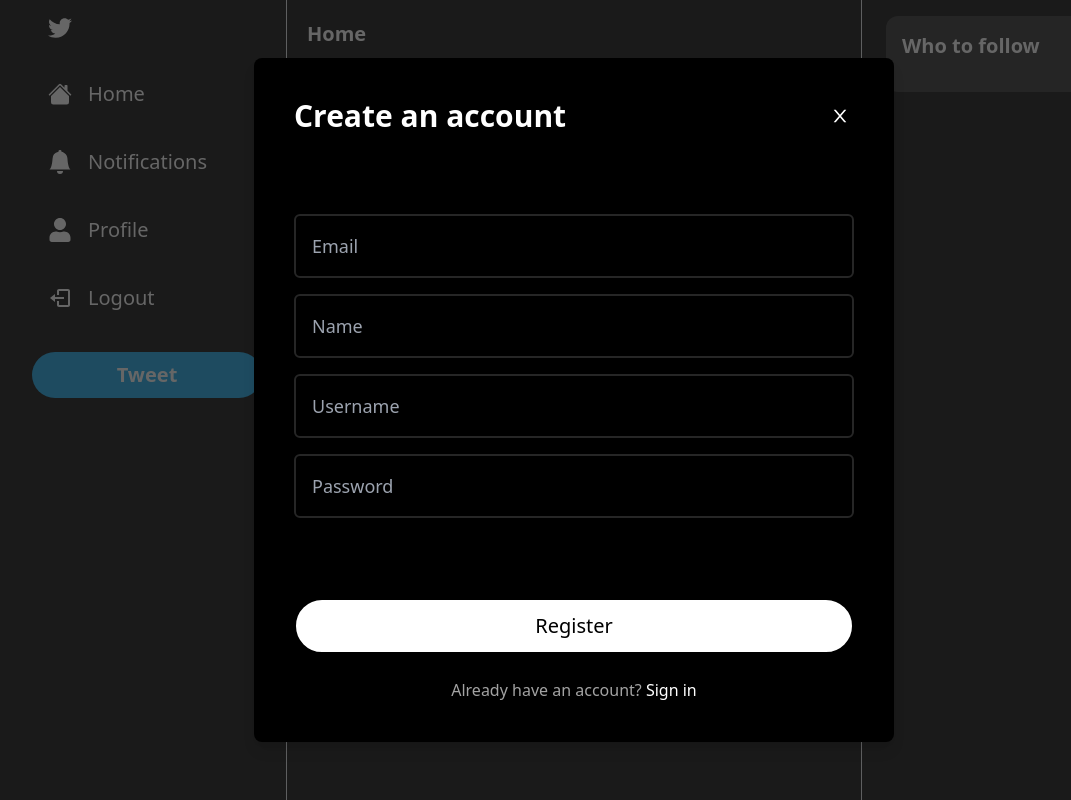
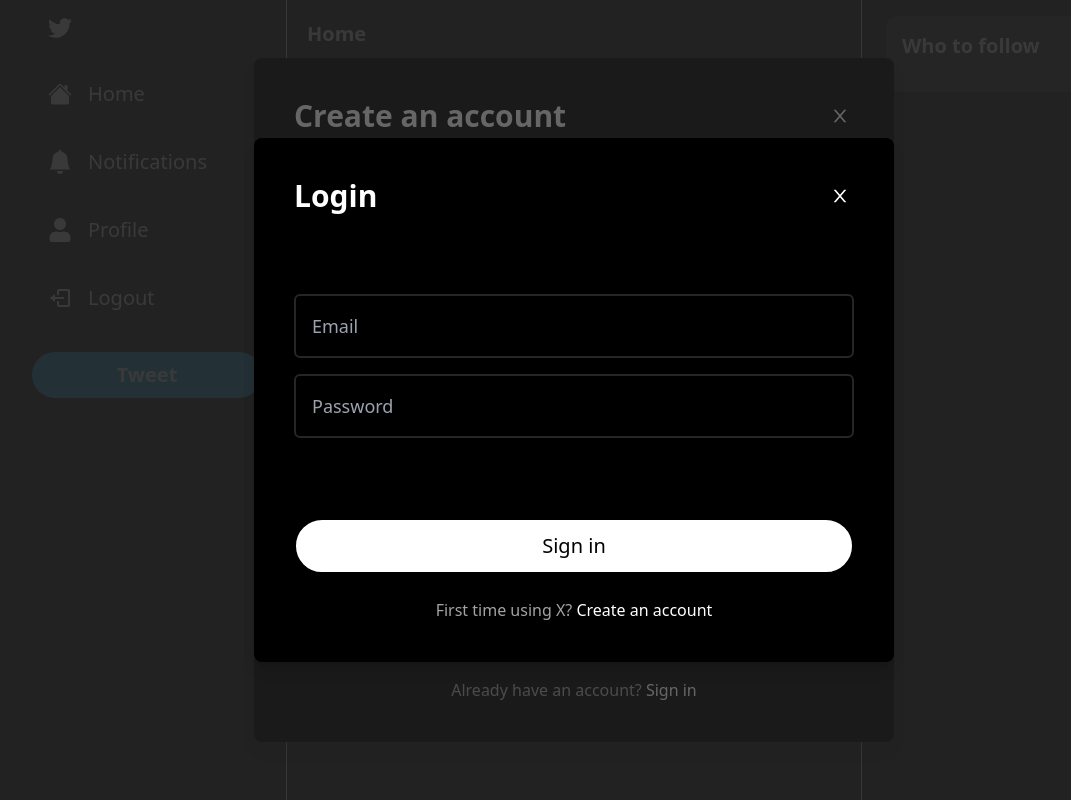
Before and after one commit to KadeKorn/X-Clone, a Next.js app: page / in a window 1280 px wide. Shown: the whole page, without its empty margins (66-1137 px from the left). Built offline with nearby package versions, Linux system fonts and the light colour scheme.

Commit message:
gave functionality to both loginmodal and register modal in the footer, so if you click sign in it brings you to the login and if you click create an account it bring you to the register

```diff
--- a/components/modals/LoginModal.tsx
+++ b/components/modals/LoginModal.tsx
@@ -1,14 +1,25 @@
 import useLoginModal from "@/hooks/useLoginModal";
 import { useCallback, useState } from "react";
+import useRegisterModal from "@/hooks/useRegisterModal";
+
 import Input from "../input";
 import Modal from "../Modal";
 
 const LoginModal = () => {
   const loginModal = useLoginModal();
+  const registerModal = useRegisterModal();
 
   const [email, setEmail] = useState("");
   const [password, setPassword] = useState("");
   const [isLoading, setIsLoading] = useState(false);
+
+  const onToggle = useCallback(() => {
+    if (isLoading) {
+      return;
+    }
+    loginModal.onClose();
+    registerModal.onOpen();
+  }, [isLoading, registerModal, loginModal]);
 
   const onSubmit = useCallback(async () => {
     try {
@@ -39,6 +50,19 @@
       />
     </div>
   );
+  const footerContent = (
+    <div className="text-neutral-400 text-center mt-4">
+      <p>
+        First time using X?{" "}
+        <span
+          onClick={onToggle}
+          className="text-white cursor-pointer hover:underline"
+        >
+          Create an account
+        </span>
+      </p>
+    </div>
+  );
   return (
     <Modal
       disabled={isLoading}
@@ -48,6 +72,7 @@
       onClose={loginModal.onClose}
       onSubmit={onSubmit}
       body={bodyContent}
+      footer={footerContent}
     />
   );
 };
--- a/hooks/useLoginModal.ts
+++ b/hooks/useLoginModal.ts
@@ -7,7 +7,7 @@
 }
 
 const useLoginModal = create<LoginModalStore>((set) => ({
-    isOpen: false,
+    isOpen: true,
     onOpen: () => set({ isOpen: true }),
     onClose: () => set({ isOpen:false }),
 }))
```
